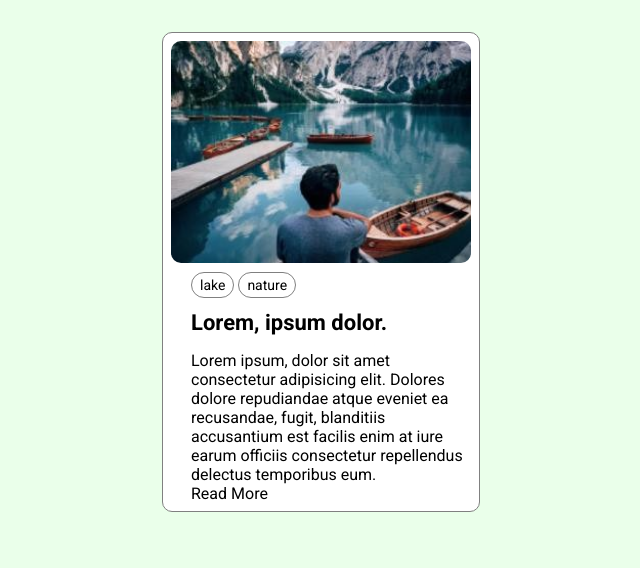
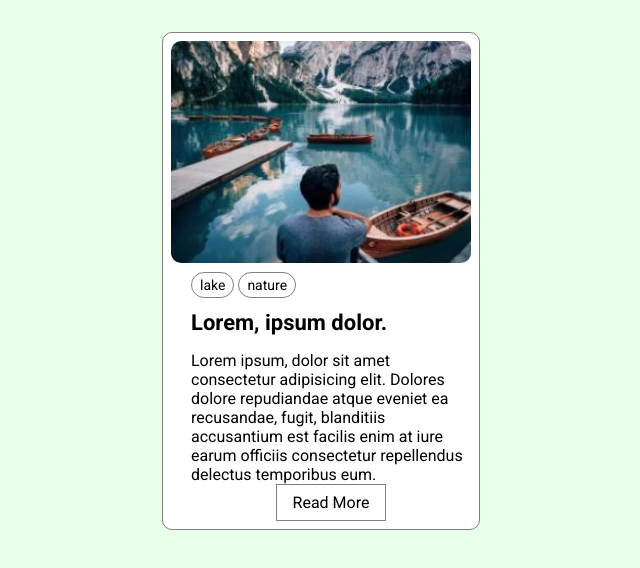
Before and after one commit to Abista55/Baisakh-Web, a plain HTML site: page card.html in a window 1280 px wide. Shown: the whole page, without its empty margins (319-959 px from the left). Drawn offline with Linux system fonts and the light colour scheme.

Commit message:
fix: read more in design

```diff
--- a/card.html
+++ b/card.html
@@ -62,6 +62,15 @@
             font-weight: bold;
             margin: 16px 0;
         }
+        .read-more{
+            text-align: center;
+            border: 1px solid grey;
+            display: block;
+            width: max-content;
+            padding: 8px 16px;
+            margin-left: auto;
+            margin-right: auto;
+        }
     </style>
 </head>
 
@@ -77,7 +86,7 @@
             <p>Lorem ipsum, dolor sit amet consectetur adipisicing elit. Dolores dolore repudiandae atque eveniet ea
                 recusandae, fugit, blanditiis accusantium est facilis enim at iure earum officiis consectetur repellendus
                 delectus temporibus eum.</p>
-            <a href="">Read More</a>
+            <a href="" class="read-more">Read More</a>
         </div>
     </div>
 
```
Also changed, not shown: flex.html (added), 1 other file.
